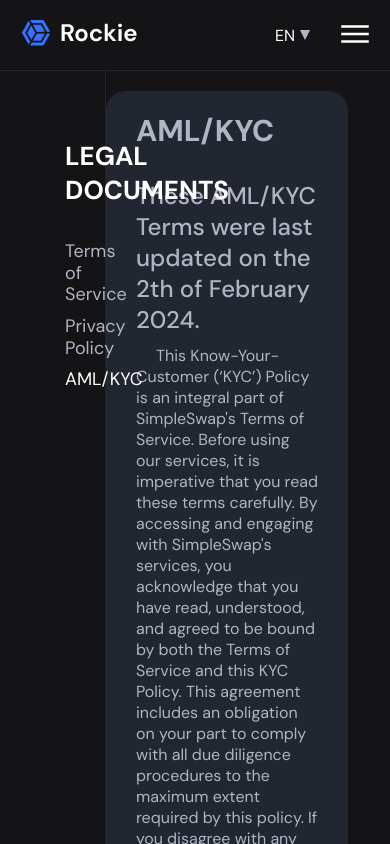
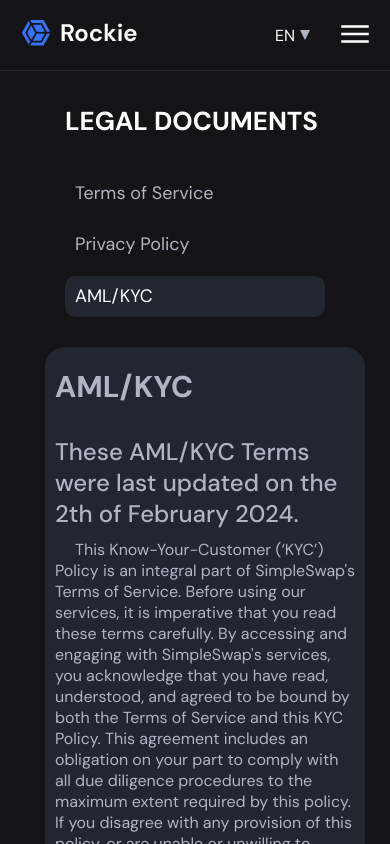
Before and after one commit to StepanenkoDmytro/crypto-exchanger-client, a React (Create React App) app: page /documents/aml-kyc in a window 390 px wide. Shown: the top 844 px of the page. Built offline with nearby package versions, Linux system fonts and the light colour scheme.

Commit message:
addapted to mobile

```diff
--- a/src/components/documents/Documents.css
+++ b/src/components/documents/Documents.css
@@ -7,7 +7,7 @@
 
 .documents-menu {
     border-right: 1px solid var(--bg1);
-    width: 20%;
+    width: 22%;
 }
 
 .documents-menu__nav {
@@ -20,6 +20,7 @@
 }
 
 .documents-menu__title {
+    margin-top: 0;
     font-size: 26px;
     color: var(--onsurface);
 }
@@ -30,12 +31,16 @@
     padding: 0;
 }
 
-.documents-menu__nav-link {
+.documents-menu__nav-active {
+    background-color: var(--bg1);
+}
+
+.documents-menu__nav-link a {
     color: var(--gray);
     text-decoration: none;
 }
 
-.documents-menu__nav-active {
+.documents-menu__nav-active a {
     color: var(--onsurface);
 }
 
@@ -45,12 +50,14 @@
     font-size: 18px;
     line-height: 120%;
     margin-bottom: 10px;
+    border-radius: 10px;
+    padding: 10px;
 }
 
 .document {
     color: var(--gray);
     background-color: var(--bg1);
-    width: 70%;
+    width: 68%;
     margin: 20px auto;
     padding-inline: 30px;
     margin-top: 20px;
@@ -87,3 +94,23 @@
 .document li {
     margin-top: 5px;
 }
+
+@media (max-width: 767px) {
+    .documents {
+        flex-direction: column;
+    }
+
+    .documents-menu {
+        width: 100%;
+        border-right: none;
+    }
+
+    .documents-menu__nav {
+        padding-bottom: 0;
+    }
+
+    .document {
+        width: 100%;
+        padding-inline: 10px;
+    }
+}
--- a/src/components/documents/DocumentsMenu.tsx
+++ b/src/components/documents/DocumentsMenu.tsx
@@ -11,9 +11,9 @@
         <nav className='documents-menu__nav'>
             <h1 className='documents-menu__title'>LEGAL DOCUMENTS</h1>
             <ul>
-                <li><Link to="/documents/terms" className={`documents-menu__nav-link ${isActive('/documents/terms') ? 'documents-menu__nav-active' : ''}`}>Terms of Service</Link></li>
-                <li><Link to="/documents/privacy" className={`documents-menu__nav-link ${isActive('/documents/privacy') ? 'documents-menu__nav-active' : ''}`}>Privacy Policy</Link></li>
-                <li><Link to="/documents/aml-kyc" className={`documents-menu__nav-link ${isActive('/documents/aml-kyc') ? 'documents-menu__nav-active' : ''}`}>AML/KYC</Link></li>
+                <li className={`documents-menu__nav-link ${isActive('/documents/terms') ? 'documents-menu__nav-active' : ''}`}><Link to="/documents/terms">Terms of Service</Link></li>
+                <li className={`documents-menu__nav-link ${isActive('/documents/privacy') ? 'documents-menu__nav-active' : ''}`}><Link to="/documents/privacy">Privacy Policy</Link></li>
+                <li className={`documents-menu__nav-link ${isActive('/documents/aml-kyc') ? 'documents-menu__nav-active' : ''}`}><Link to="/documents/aml-kyc">AML/KYC</Link></li>
             </ul>
         </nav>
     </section>
--- a/src/components/ui/Announcement.css
+++ b/src/components/ui/Announcement.css
@@ -20,7 +20,6 @@
 
 .announcement__box {
     display: flex;
-
 }
 
 .announcement__contect {
@@ -66,3 +65,17 @@
     display: block;
     margin: 0 auto;
 }
+
+@media (max-width: 767px) {
+    .announcement-container {
+        margin: 20px 0;
+    }
+
+    .announcement__box {
+        flex-direction: column;
+    }
+
+    .announcement__contect img {
+        width: 100px;
+    }
+}
--- a/src/components/ui/Contacts.css
+++ b/src/components/ui/Contacts.css
@@ -28,3 +28,22 @@
 .contacts__contact-item img {
     margin-right: 10px;
 }
+
+@media (max-width: 767px) {
+    .contacts__box {
+        flex-direction: column;
+    }
+
+    .contacts__container {
+        margin-top: 15px;
+        margin-right: 0;
+    }
+
+    .contacts__contact-item {
+        font-size: 18px;
+    }
+
+    .contacts__contact-item img {
+        width: 40px;
+    }
+}
--- a/src/components/ui/Contacts.tsx
+++ b/src/components/ui/Contacts.tsx
@@ -15,7 +15,7 @@
     };
 
   return (
-    <section className='container border'>
+    <section className='container border' id='contacts'>
         <h1 className='container__title'>Contacts</h1>
         <div className='contacts__box'>
             <div className='contacts__desc'>
--- a/src/components/ui/Footer.css
+++ b/src/components/ui/Footer.css
@@ -32,7 +32,7 @@
 .footer-privacy {
     font-size: 12px;
     text-align: left;
-    margin-left: 50px;
+    margin-left: 80px;
 }
 
 .footer-links__item--contacts {
@@ -89,9 +89,17 @@
     top: 6px;
 }
 
+.footer .container {
+    padding-bottom: 0;
+}
+
 @media (max-width: 767px) {
     .footer {
         margin-top: 30px;
+    }
+
+    .footer .container {
+        width: 100%;
     }
 
     .footer__contacts {
--- a/src/components/ui/Footer.tsx
+++ b/src/components/ui/Footer.tsx
@@ -48,7 +48,7 @@
     };
 
     return (
-        <footer className="footer" id='contacts'>
+        <footer className="footer">
             <section className='container'>
                 <div className='footer-links-container'>
                     <div className='footer-links'>
@@ -61,10 +61,10 @@
                         </div>
                         <div className='footer-links__accordion-content'>
                             <div className='footer-links__item' onClick={() => scrollToSection('exchanger')}>Exchanger</div>
+                            <div className='footer-links__item' onClick={() => scrollToSection('coins')}>Supported coins</div>
                             <div className='footer-links__item' onClick={() => scrollToSection('advantages')}>Advantages</div>
-                            <div className='footer-links__item' onClick={() => scrollToSection('coins')}>Supported coins</div>
                             <div className='footer-links__item' onClick={() => scrollToSection('partners')}>Partners</div>
-                            <div className='footer-links__item'>Supported Coins</div>
+                            <div className='footer-links__item' onClick={() => scrollToSection('contacts')}>Contacts</div>
                         </div>
                     </div>
                     <div className='footer-links'>
@@ -116,8 +116,9 @@
                         </div>
                     </div>
                 </div>
+                <p className='footer-privacy'>©2024 All Rights Reserved.</p>
             </section>
-            <p className='footer-privacy'>©2024 All Rights Reserved.</p>
+
         </footer>
     );
 }
--- a/src/components/ui/Partners.css
+++ b/src/components/ui/Partners.css
@@ -31,5 +31,6 @@
 @media (max-width: 400px) {
     .partners {
         justify-content: center;
+        margin-bottom: 20px;
     }
 }
--- a/src/components/ui/form-controls/CurrencySelector.css
+++ b/src/components/ui/form-controls/CurrencySelector.css
@@ -109,7 +109,7 @@
     }
 
     .select-wrapper {
-        padding: 9px 8px 9px;
+        padding: 13px 8px 13px;
         font-size: 15px;
         border-radius: 0px 12px 12px 0px;
         margin-left: 1px;
```
